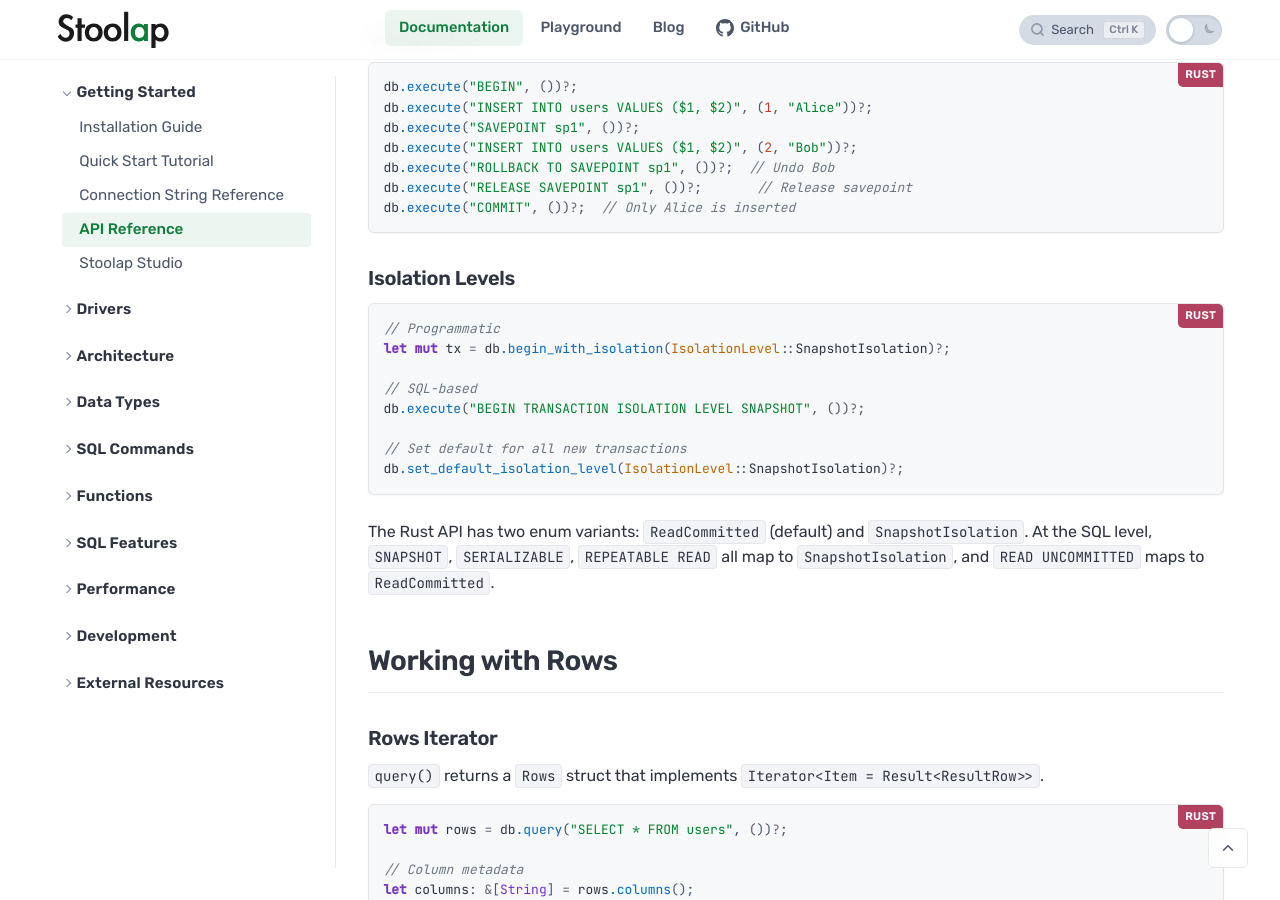
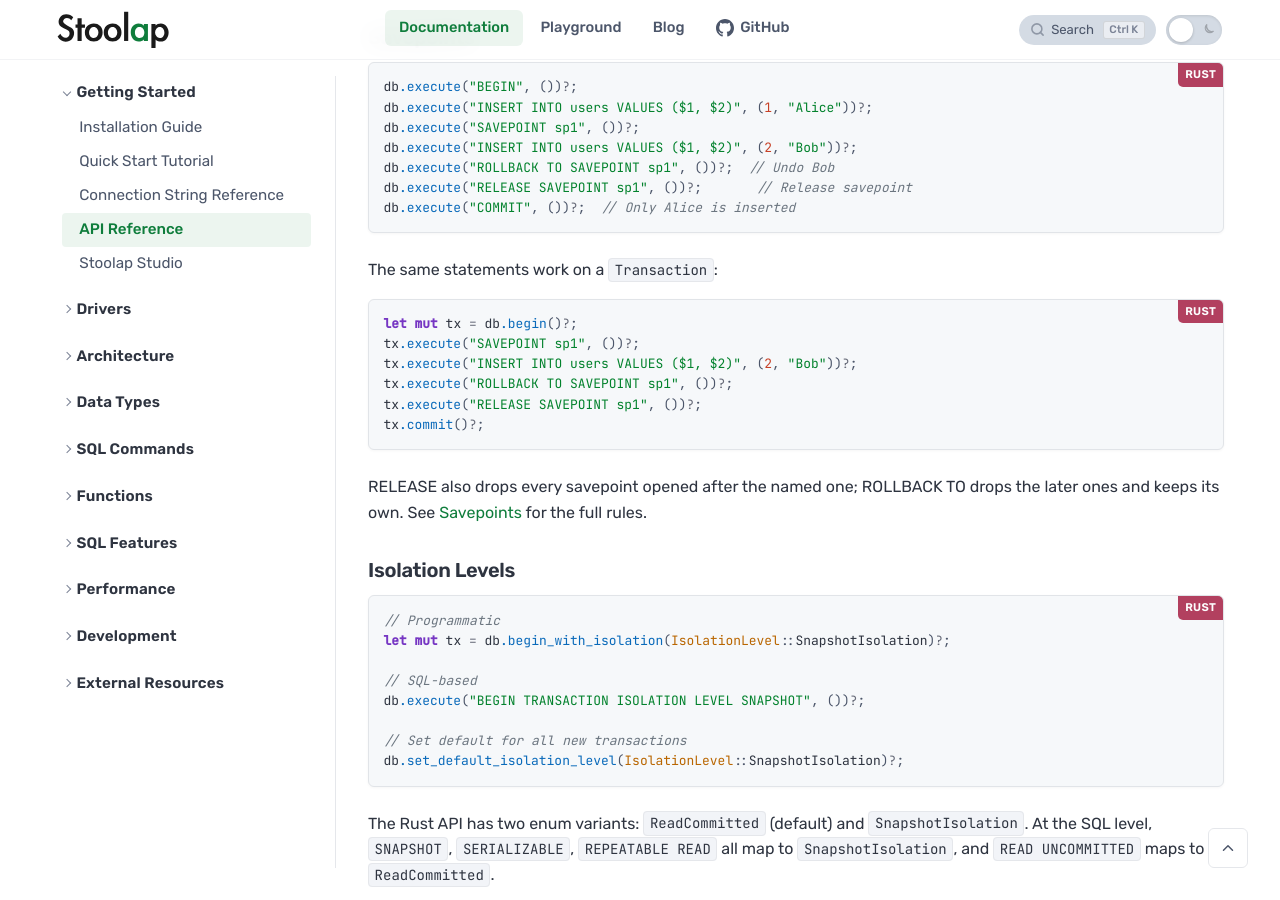
Before and after one commit to stoolap/stoolap, a Jekyll site: the page built from docs/_docs/getting-started/api-reference.md, in a window 1280 px wide and 900 px high, scrolled down 8697 px. Built offline with Jekyll 4.4.1, drawn with Linux system fonts in a browser that asks for light colours.

Commit message:
docs(savepoints): state the stack rules and show savepoint statements on a Transaction

````diff
--- a/docs/_docs/getting-started/api-reference.md
+++ b/docs/_docs/getting-started/api-reference.md
@@ -406,6 +406,19 @@ db.execute("RELEASE SAVEPOINT sp1", ())?;       // Release savepoint
 db.execute("COMMIT", ())?;  // Only Alice is inserted
 ```
 
+The same statements work on a `Transaction`:
+
+```rust
+let mut tx = db.begin()?;
+tx.execute("SAVEPOINT sp1", ())?;
+tx.execute("INSERT INTO users VALUES ($1, $2)", (2, "Bob"))?;
+tx.execute("ROLLBACK TO SAVEPOINT sp1", ())?;
+tx.execute("RELEASE SAVEPOINT sp1", ())?;
+tx.commit()?;
+```
+
+RELEASE also drops every savepoint opened after the named one; ROLLBACK TO drops the later ones and keeps its own. See [Savepoints]({% link _docs/sql-features/savepoints.md %}) for the full rules.
+
 ### Isolation Levels
 
 ```rust
````
Also changed, not shown: docs/_docs/sql-features/savepoints.md (+2 -0 lines).
